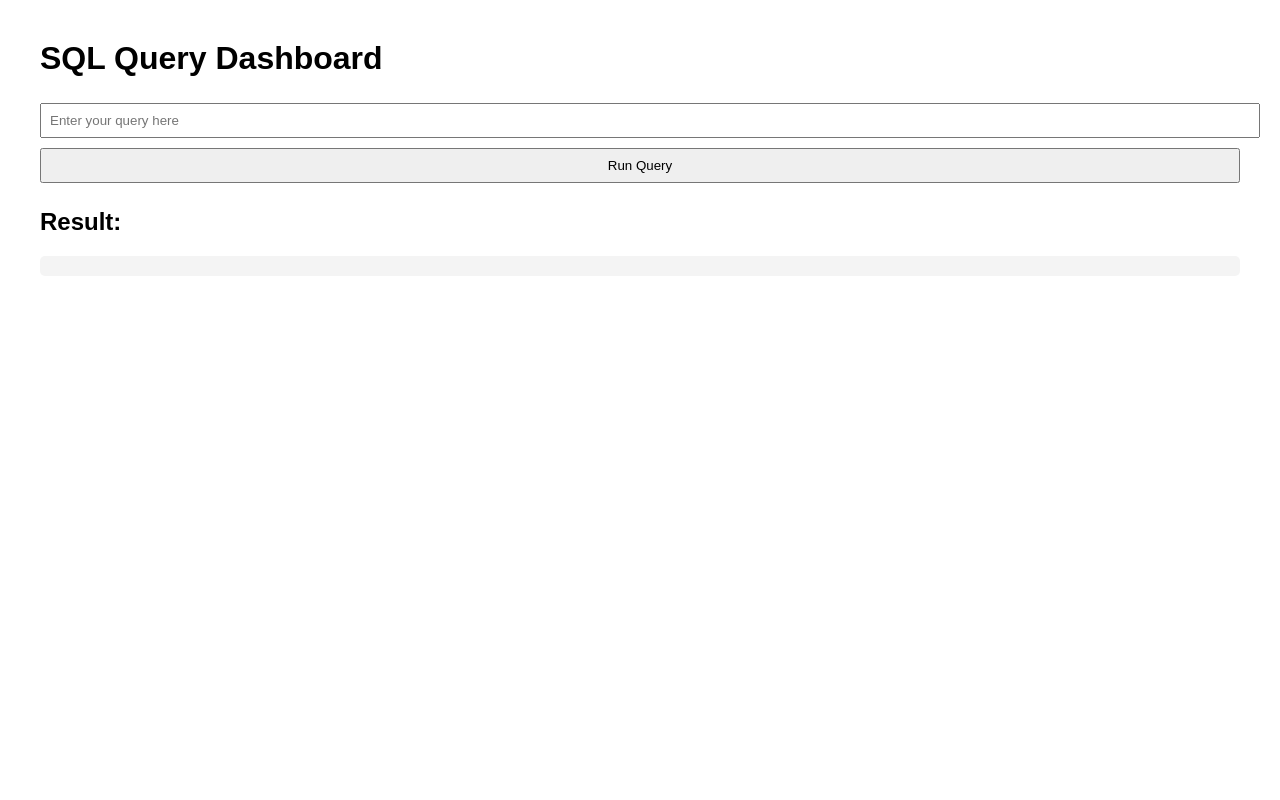
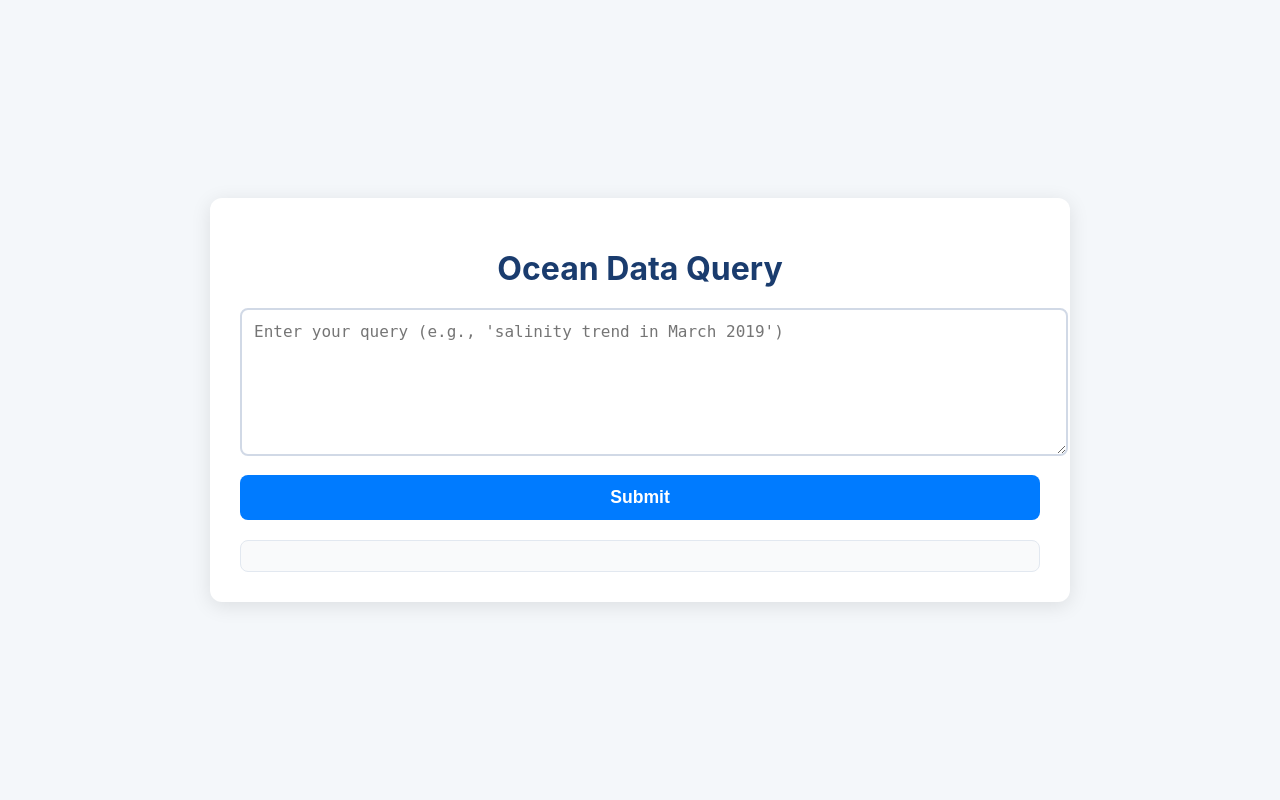
Before and after one commit to deepanshpandey108/Ocean-Bot, a FastAPI app: page / in a window 1280 px wide. Run offline with FastAPI, Linux system fonts and the light colour scheme; parts of the project's set-up code (start-up, migrations or seed data) failed here and were passed over.

Commit message:
Update index.html

```diff
--- a/app/templates/index.html
+++ b/app/templates/index.html
@@ -2,31 +2,117 @@
 <html lang="en">
 <head>
     <meta charset="UTF-8">
-    <title>Query Dashboard</title>
+    <meta name="viewport" content="width=device-width, initial-scale=1.0">
+    <title>Ocean Data Query</title>
     <style>
-        body { font-family: Arial, sans-serif; margin: 40px; }
-        input, button { padding: 8px; margin: 5px 0; width: 100%; }
-        pre { background: #f4f4f4; padding: 10px; border-radius: 5px; }
+        body {
+            font-family: 'Inter', -apple-system, BlinkMacSystemFont, 'Segoe UI', Roboto, sans-serif;
+            background-color: #f4f7fa;
+            color: #333;
+            margin: 0;
+            padding: 0;
+            display: flex;
+            justify-content: center;
+            align-items: center;
+            min-height: 100vh;
+        }
+        .container {
+            max-width: 800px;
+            width: 90%;
+            background: #fff;
+            border-radius: 12px;
+            box-shadow: 0 4px 20px rgba(0, 0, 0, 0.1);
+            padding: 30px;
+            margin: 20px;
+        }
+        h1 {
+            font-size: 2rem;
+            color: #1a3c6e;
+            text-align: center;
+            margin-bottom: 20px;
+        }
+        textarea {
+            width: 100%;
+            min-height: 120px;
+            padding: 12px;
+            font-size: 1rem;
+            border: 2px solid #d1d9e6;
+            border-radius: 8px;
+            resize: vertical;
+            transition: border-color 0.3s ease, box-shadow 0.3s ease;
+        }
+        textarea:focus {
+            outline: none;
+            border-color: #007bff;
+            box-shadow: 0 0 8px rgba(0, 123, 255, 0.2);
+        }
+        button {
+            display: block;
+            width: 100%;
+            padding: 12px;
+            margin: 15px 0;
+            background-color: #007bff;
+            color: #fff;
+            font-size: 1.1rem;
+            font-weight: 600;
+            border: none;
+            border-radius: 8px;
+            cursor: pointer;
+            transition: background-color 0.3s ease, transform 0.2s ease;
+        }
+        button:hover {
+            background-color: #0056b3;
+            transform: translateY(-2px);
+        }
+        button:active {
+            transform: translateY(0);
+        }
+        #summary {
+            margin-top: 20px;
+            padding: 15px;
+            background-color: #f9fafb;
+            border-radius: 8px;
+            border: 1px solid #e2e8f0;
+            font-size: 1rem;
+            line-height: 1.6;
+        }
+        #summary p {
+            margin: 10px 0;
+        }
+        @media (max-width: 600px) {
+            h1 {
+                font-size: 1.5rem;
+            }
+            textarea {
+                font-size: 0.9rem;
+            }
+            button {
+                font-size: 1rem;
+            }
+            .container {
+                padding: 20px;
+            }
+        }
     </style>
 </head>
 <body>
-    <h1>SQL Query Dashboard</h1>
-    <input type="text" id="queryInput" placeholder="Enter your query here">
-    <button onclick="sendQuery()">Run Query</button>
-
-    <h2>Result:</h2>
-    <pre id="result"></pre>
+    <div class="container">
+        <h1>Ocean Data Query</h1>
+        <textarea id="query" placeholder="Enter your query (e.g., 'salinity trend in March 2019')"></textarea>
+        <button onclick="submitQuery()">Submit</button>
+        <div id="summary"></div>
+    </div>
 
     <script>
-        async function sendQuery() {
-            const query = document.getElementById('queryInput').value;
+        async function submitQuery() {
+            const query = document.getElementById('query').value;
             const response = await fetch('/query', {
                 method: 'POST',
                 headers: { 'Content-Type': 'application/json' },
                 body: JSON.stringify({ query })
             });
             const data = await response.json();
-            document.getElementById('result').textContent = JSON.stringify(data, null, 2);
+            document.getElementById('summary').innerHTML = data.summary;
         }
     </script>
 </body>
```
